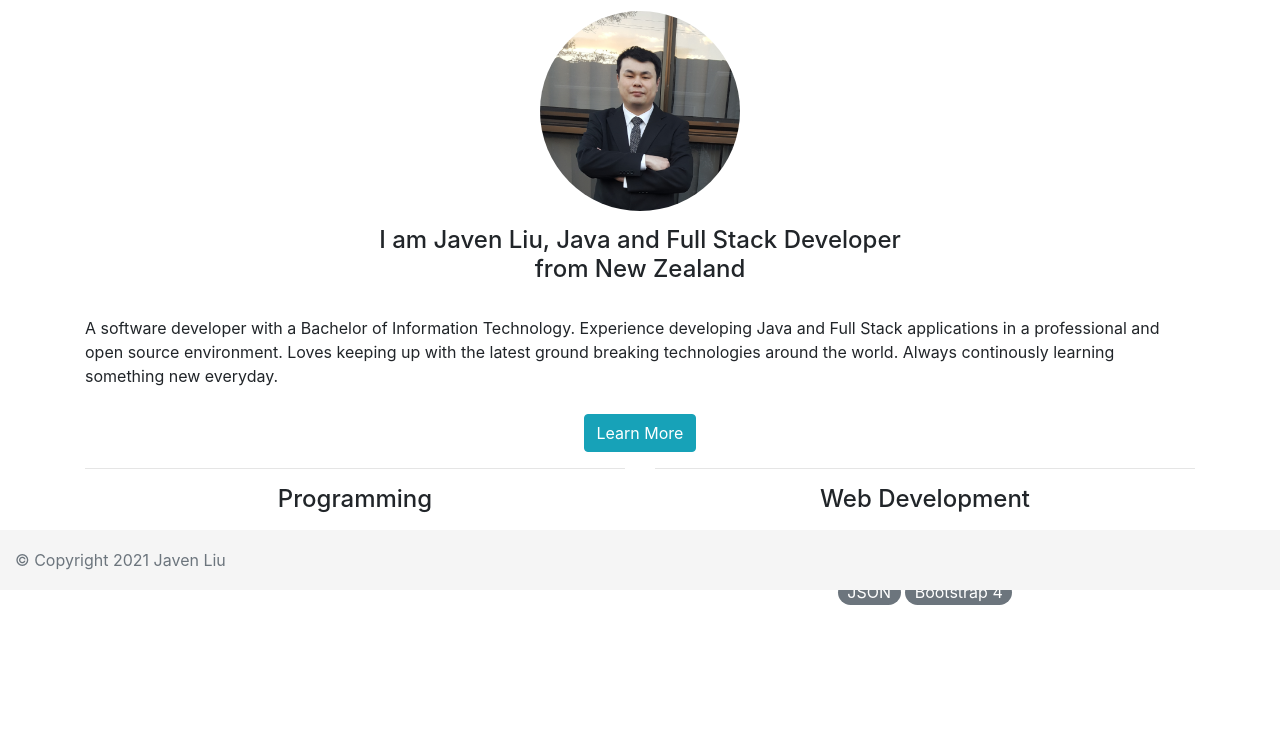
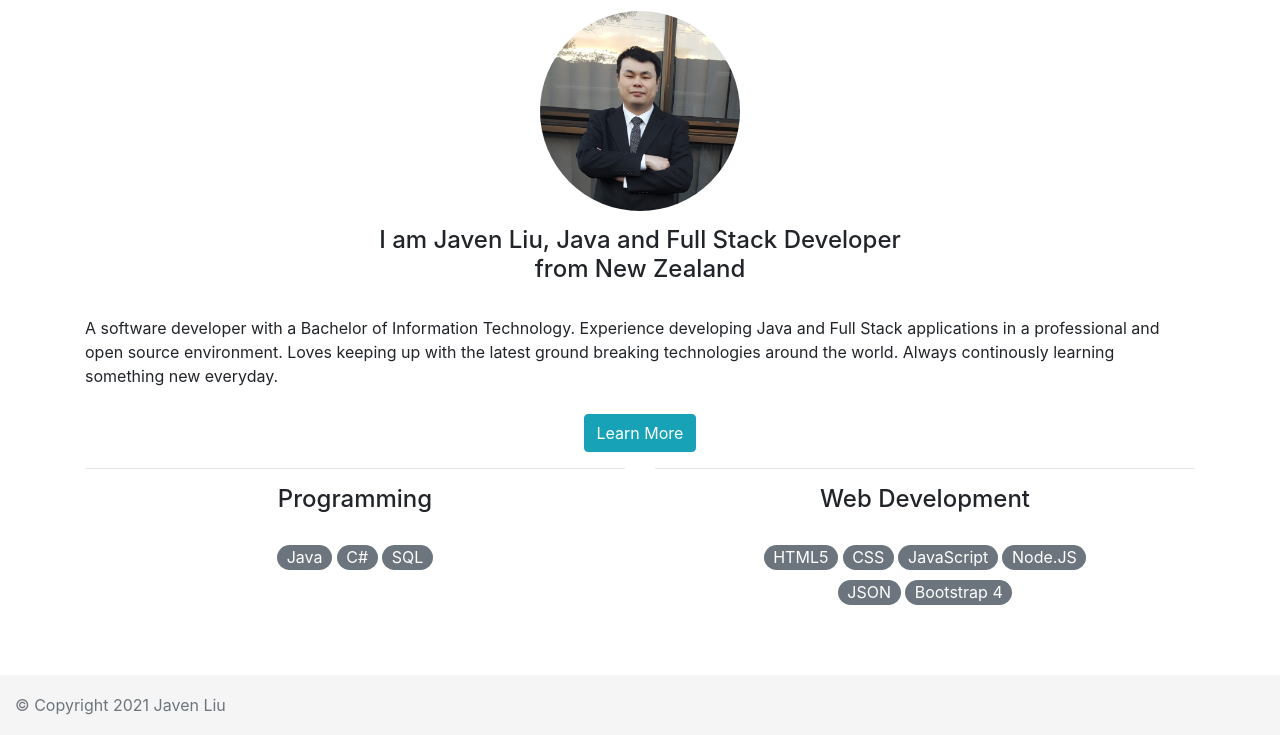
Before and after one commit to jiefenn8/jiefenn8.github.io, a plain HTML site: page index.html in a window 1280 px wide. Shown: the part 210-945 px from the top of the page. Drawn offline with nearby package versions, Linux system fonts and the light colour scheme.

Commit message:
Fix unintended fixed bottom footer on all pages

```diff
--- a/index.html
+++ b/index.html
@@ -69,8 +69,10 @@
         </div><!-- End of second column div -->
       </div><!-- End of row div -->
     </main> <!-- End of main -->
-    <footer class="fixed-bottom container-fluid">
-      <span class="text-muted">&copy; Copyright 2021 Javen Liu</span>
+    <footer class="footer">
+      <div class="container-fluid">
+        <span class="text-muted">&copy; Copyright 2021 Javen Liu</span>
+      </div>
     </footer> <!-- End of footer -->
     <!-- Bootstrap JavaScript -->
     <!-- https://getbootstrap.com/docs/4.0/getting-started/download/ -->
```
Also changed, not shown: about.html (+5 -2 lines), contact.html (+4 -2 lines).
